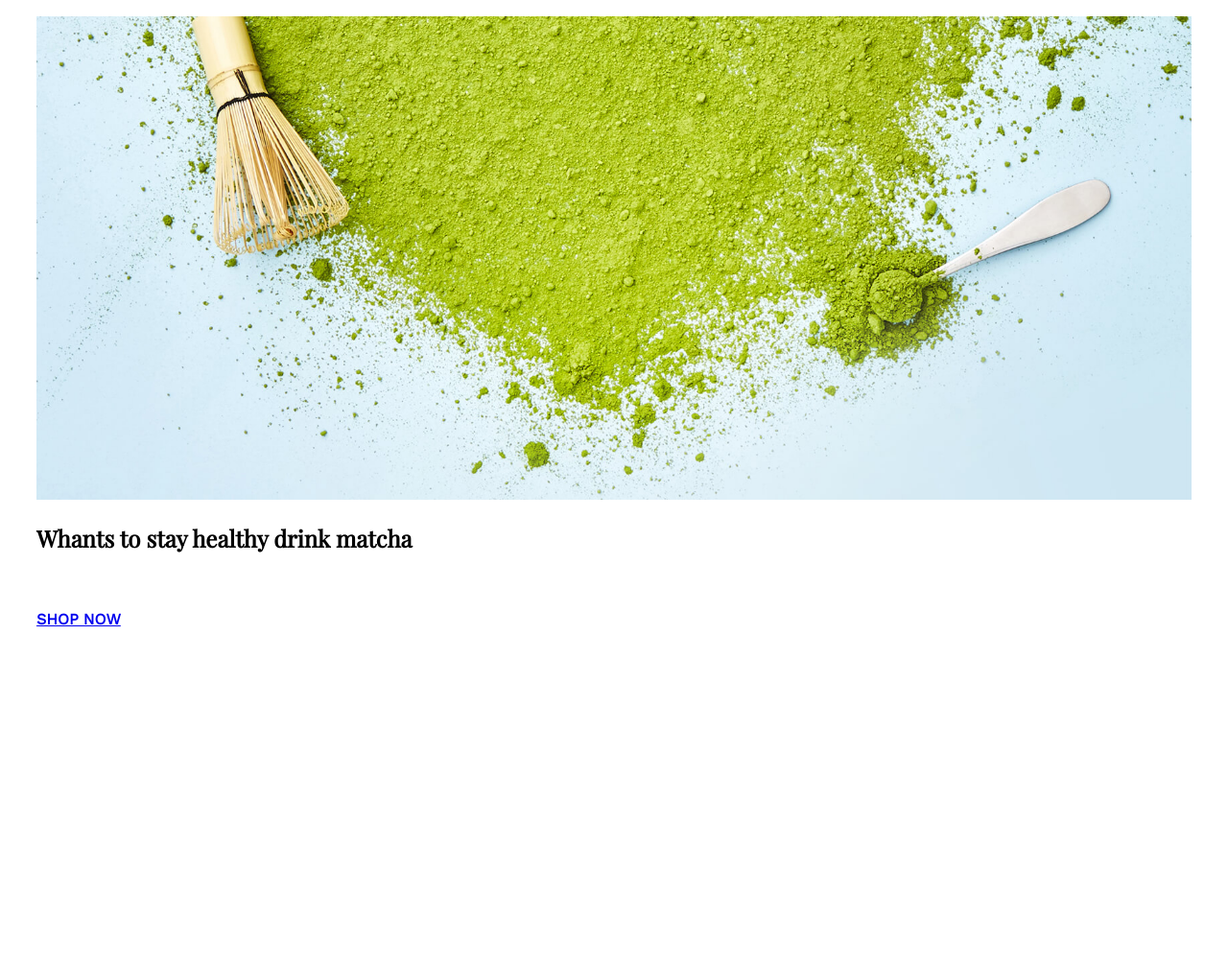
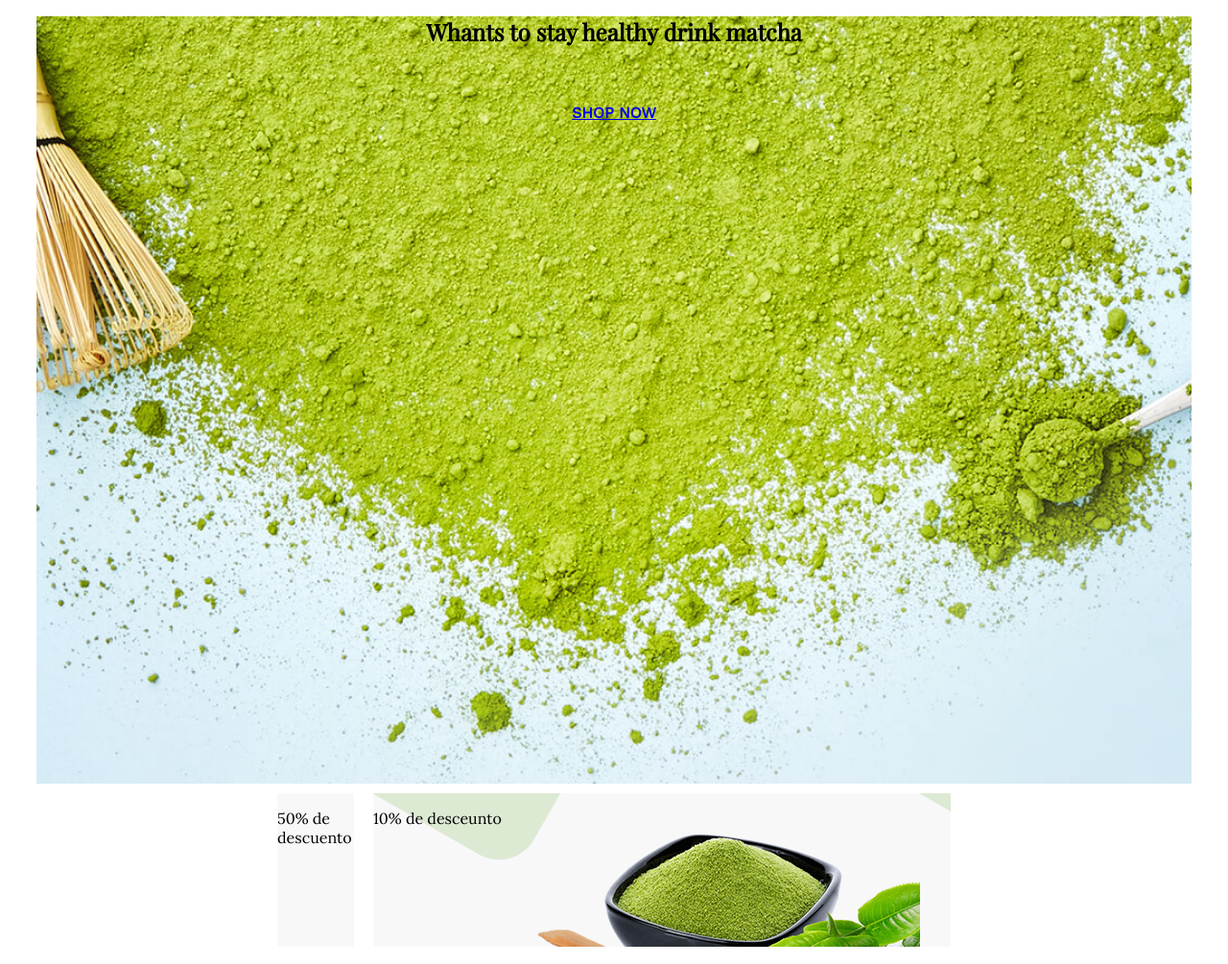
Before and after one commit to yeray004/SabujCha, a plain HTML site: page index.html in a window 1280 px wide. Shown: the part 69-1074 px from the top of the page at 96% size. Before the commit the page ends 800 px from the top, so only its background shows below. Drawn offline with nearby package versions, Linux system fonts and the light colour scheme.

Commit message:
Cambios en Thales

```diff
--- a/index.html
+++ b/index.html
@@ -35,16 +35,20 @@
     </header>
     <!--    IMAGEN DE INICIO    -->
     <section class="img-inicio">
-        <img src="imagenes/slider-2.jpg" alt="" class="img-inicio1">
-        <div class="text-inicio">
+        <span>
             <h1>Whants to stay healthy drink matcha</h1>
             <br>
-            <a href="product.html" class="text-inicio"><h4>SHOP NOW</h4></a>
-        </div>
+            <a href="product.html"><h4>SHOP NOW</h4></a>
+        </span>
     </section>
     <!--        DESCUENTOS      -->
     <section class="descuento">
-
+        <div class="desc1">
+            <p>50% de descuento</p>
+        </div>
+        <div class="desc2">
+            <p>10% de desceunto</p>
+        </div>
     </section>
     <!--        LATEST PRODUCTS     -->
     <section class="late-product">
--- a/styles.css
+++ b/styles.css
@@ -55,15 +55,35 @@ nav{
 
 /*      IMAGEN DE INICIO        */
 .img-inicio{
-    position: relative;
-    display: inline-block;
-    width: 100%;
+    height: 100vh;
+    background: url(imagenes/slider-2.jpg);
+    background-repeat: no-repeat;
+    background-position: center;
+    background-size: cover;
 }
 
-.img-inicio1{
-    width: 100%;
+.img-inicio span{
+    height: 100%;
+    text-align: center;
+    font-size: clamp(0.11rem,1rem,5rem);
+    text-decoration: none;
 }
 
-.text-inicio{
-    position: absolute;
+/*         DESCUENTOS       */
+.descuento{
+display: flex;
+justify-content: center;
 }
+
+.desc1{
+    background: url(imagenes/banner-1.png);
+    width: 5rem;
+    height: 10rem;
+    margin: 10px;
+}
+
+.desc2{
+    background: url(imagenes/banner-2.png);
+    width: 50%;
+    margin: 10px;
+}
```
